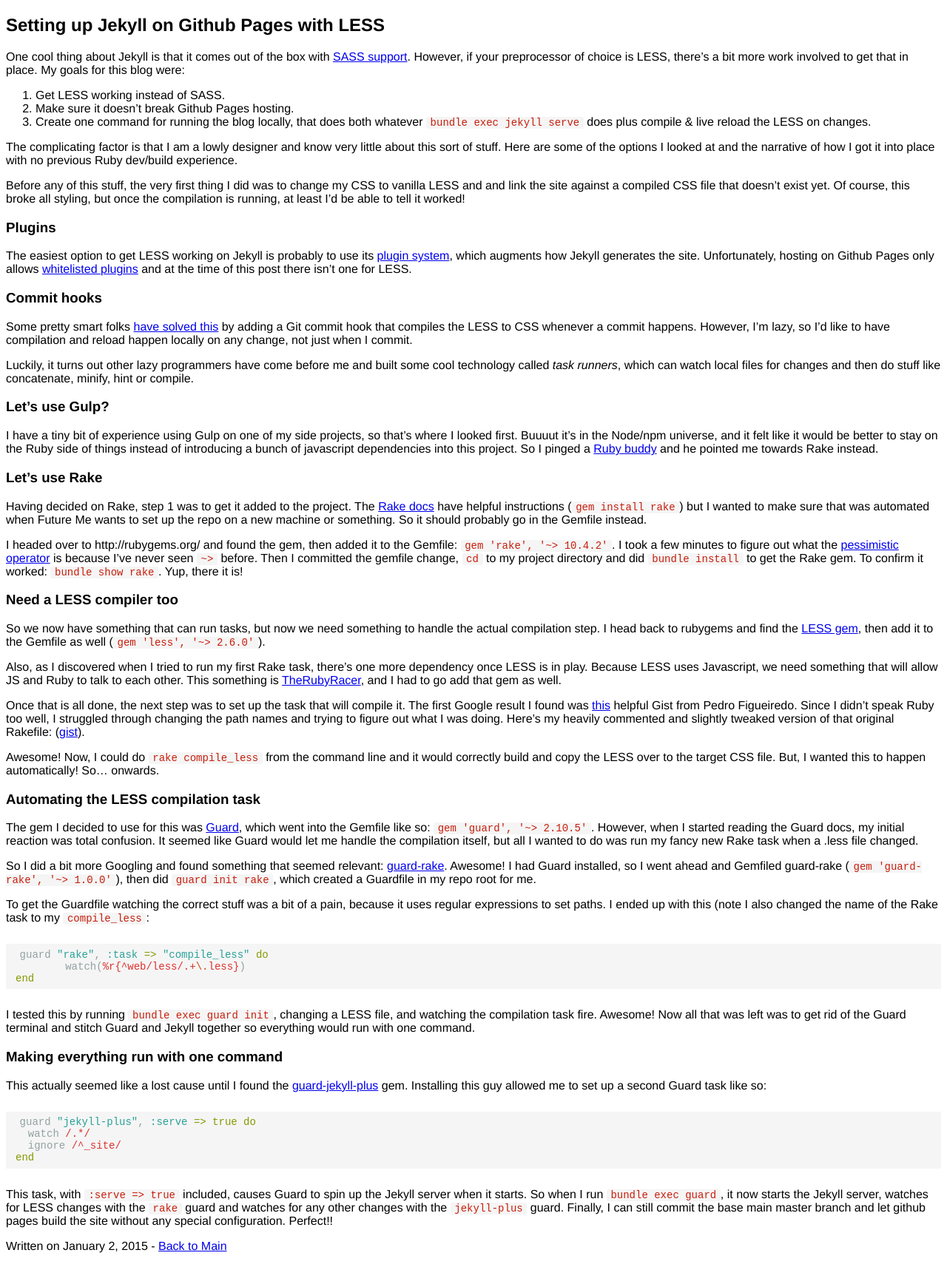
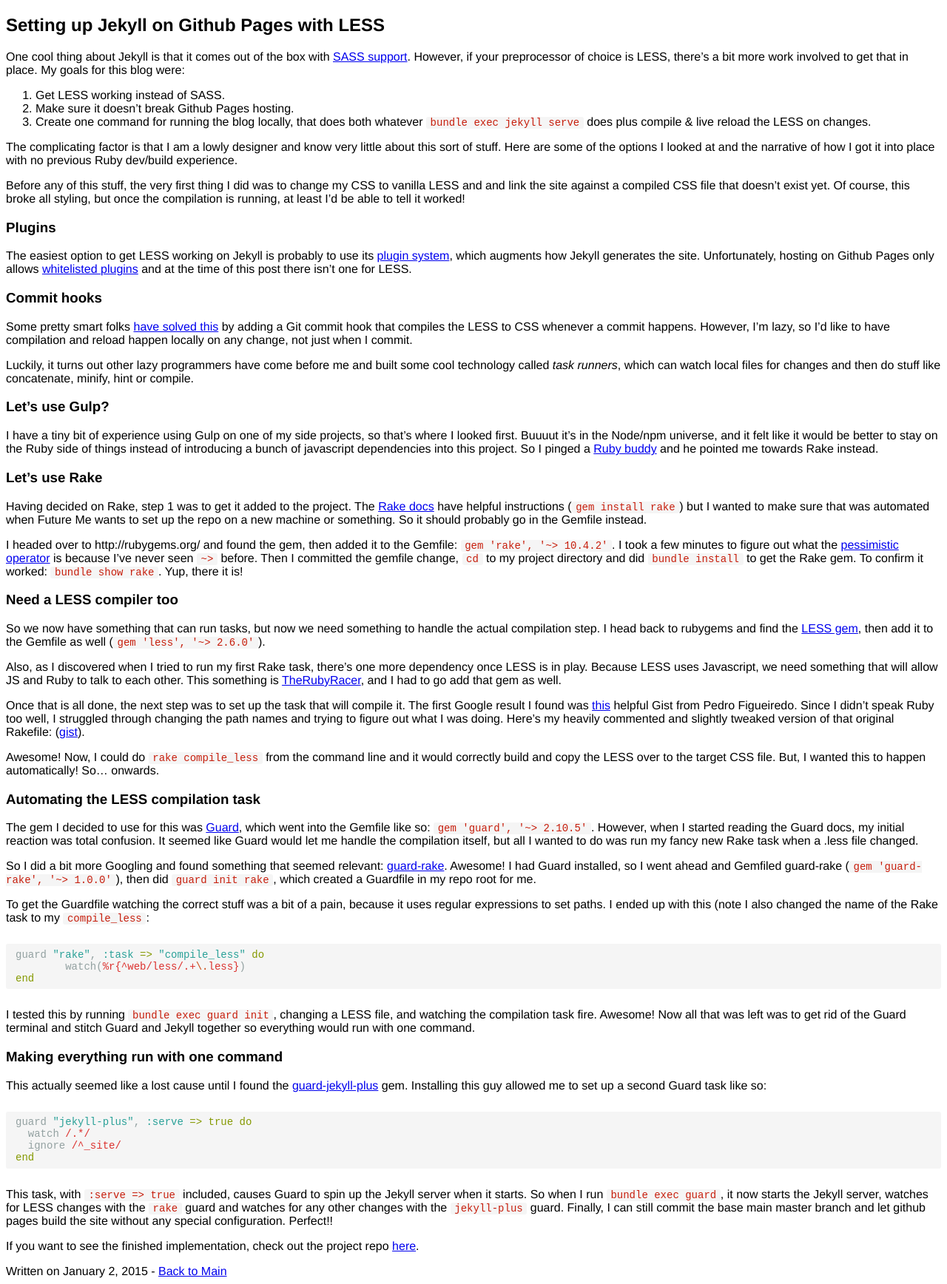
Before and after one commit to mniebling/mniebling.github.io, a Jekyll site: the page built from _posts/2015-1-2-Setting-Up-Jekyll-With-LESS.md, in a window 1280 px wide. Shown: the whole page at 74% size. Built offline with Jekyll 4.4.1, drawn with Linux system fonts in a browser that asks for light colours; Markdown is read by kramdown in place of the engine named in the settings; before the commit the page ends 1702 px from its top, so only the background shows below that.

Commit message:
Update readme and other tweaks

````diff
--- a/_posts/2015-1-2-Setting-Up-Jekyll-With-LESS.md
+++ b/_posts/2015-1-2-Setting-Up-Jekyll-With-LESS.md
@@ -69,3 +69,5 @@
 ```
 
 This task, with `:serve => true` included, causes Guard to spin up the Jekyll server when it starts. So when I run `bundle exec guard`, it now starts the Jekyll server, watches for LESS changes with the `rake` guard and watches for any other changes with the `jekyll-plus` guard. Finally, I can still commit the base main master branch and let github pages build the site without any special configuration. Perfect!!
+
+If you want to see the finished implementation, check out the project repo [here](https://github.com/mniebling/mniebling.github.io).
--- a/web/compiled.css
+++ b/web/compiled.css
@@ -18,6 +18,7 @@
 pre {
   margin: 2em 0;
   padding: 0.5em 1em;
+  border-radius: 3px;
   background-color: #f5f5f5;
 }
 code {
@@ -27,6 +28,9 @@
   border-radius: 3px;
   background-color: #f5f5f5;
   color: #C71E0C;
+}
+pre > code {
+  padding: 0;
 }
 /***********************/
 /* SYNTAX HIGHLIGHTING */
--- a/web/less/styles.less
+++ b/web/less/styles.less
@@ -23,6 +23,7 @@
 pre {
 	margin: 2em 0;
 	padding: 0.5em 1em;
+	border-radius: 3px;
 	background-color: #f5f5f5;
 }
 
@@ -34,3 +35,8 @@
   background-color: #f5f5f5;
   color: #C71E0C;
 }
+
+// Don't add extra padding to code in a multi-line block
+pre > code {
+	padding: 0;
+}
````
Also changed, not shown: README.md.
